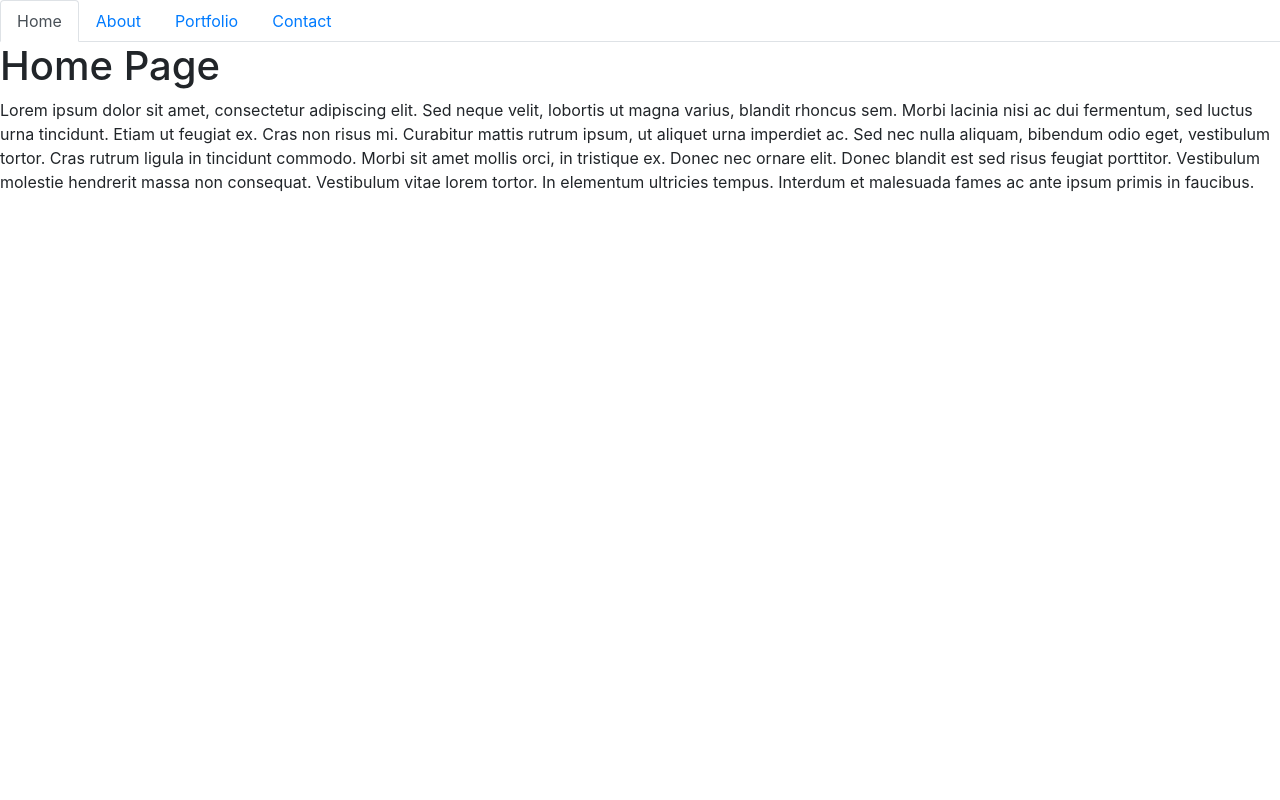
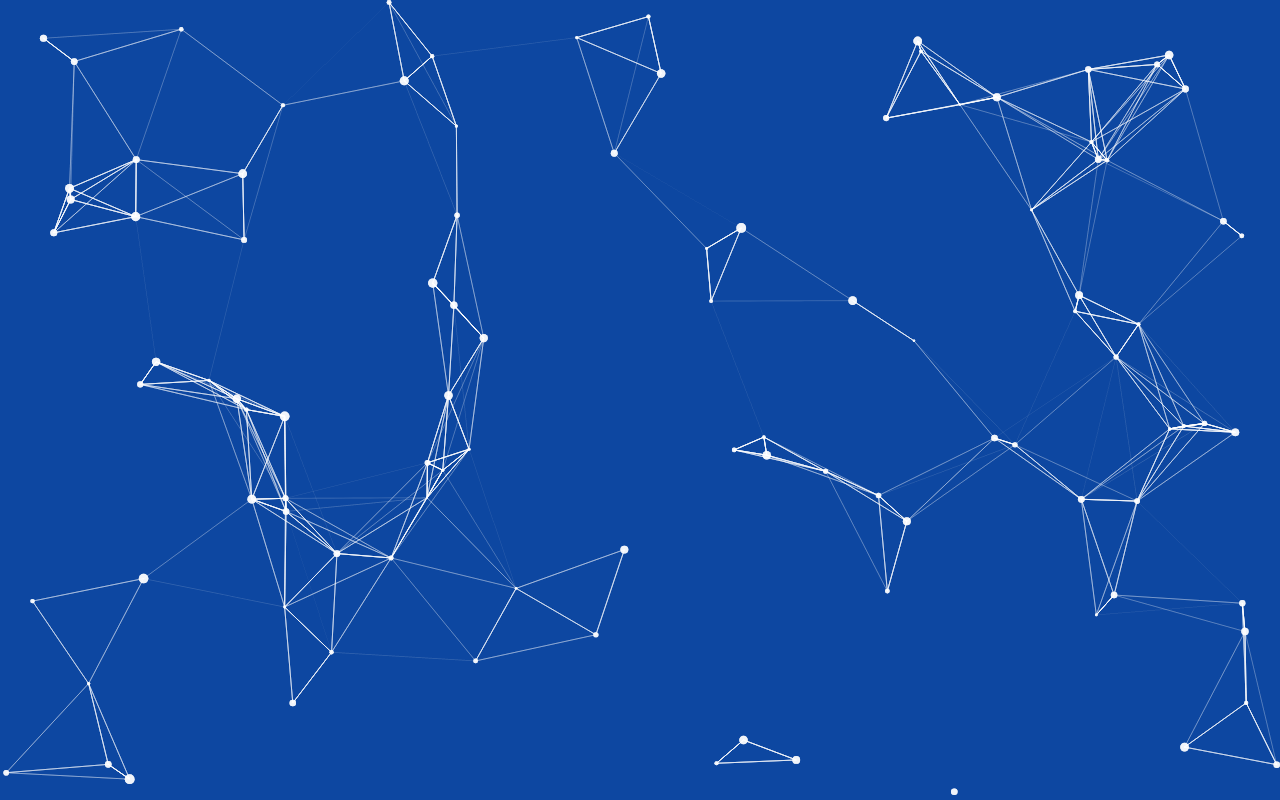
Before and after one commit to banuakman/Portfolio-React, a React (Create React App) app: page / in a window 1280 px wide. Built offline with nearby package versions, Linux system fonts and the light colour scheme.

Commit message:
Create Particle Effects With tsparticles

```diff
--- a/src/App.js
+++ b/src/App.js
@@ -1,6 +1,11 @@
 import React from "react";
+import Wrapper from "./components/Wrapper";
 import MainContainer from "./components/MainContainer";
 
-const App = () => <MainContainer />;
+const App = () => (
+  <Wrapper>
+    <MainContainer />;
+  </Wrapper>
+);
 
 export default App;
--- /dev/null
+++ b/src/components/Particles.js
@@ -0,0 +1,109 @@
+import React, { Component } from "react";
+import Particles from "react-tsparticles";
+
+class Background extends Component {
+  constructor(props) {
+    super(props);
+
+    this.particlesInit = this.particlesInit.bind(this);
+    this.particlesLoaded = this.particlesLoaded.bind(this);
+  }
+
+  particlesInit(main) {
+    console.log(main);
+    // you can initialize the tsParticles instance (main) here, adding custom shapes or presets
+  }
+
+  particlesLoaded(container) {
+    console.log(container);
+  }
+
+  render() {
+    return (
+      <Particles
+        id="tsparticles"
+        init={this.particlesInit}
+        loaded={this.particlesLoaded}
+        options={{
+          background: {
+            color: {
+              value: "#0d47a1",
+            },
+          },
+          fpsLimit: 60,
+          interactivity: {
+            detectsOn: "canvas",
+            events: {
+              onClick: {
+                enable: true,
+                mode: "push",
+              },
+              onHover: {
+                enable: true,
+                mode: "repulse",
+              },
+              resize: true,
+            },
+            modes: {
+              bubble: {
+                distance: 400,
+                duration: 2,
+                opacity: 0.8,
+                size: 40,
+              },
+              push: {
+                quantity: 4,
+              },
+              repulse: {
+                distance: 200,
+                duration: 0.4,
+              },
+            },
+          },
+          particles: {
+            color: {
+              value: "#ffffff",
+            },
+            links: {
+              color: "#ffffff",
+              distance: 150,
+              enable: true,
+              opacity: 0.5,
+              width: 1,
+            },
+            collisions: {
+              enable: true,
+            },
+            move: {
+              direction: "none",
+              enable: true,
+              outMode: "bounce",
+              random: false,
+              speed: 6,
+              straight: false,
+            },
+            number: {
+              density: {
+                enable: true,
+                value_area: 800,
+              },
+              value: 80,
+            },
+            opacity: {
+              value: 0.5,
+            },
+            shape: {
+              type: "circle",
+            },
+            size: {
+              random: true,
+              value: 5,
+            },
+          },
+          detectRetina: true,
+        }}
+      />
+    );
+  }
+}
+export default Background;
--- /dev/null
+++ b/src/components/Wrapper.js
@@ -0,0 +1,8 @@
+import React from "react";
+import "./styles/Wrapper.css";
+
+function Wrapper({ children }) {
+  return <div className="wrapper">{children}</div>;
+}
+
+export default Wrapper;
--- a/src/components/pages/Home.js
+++ b/src/components/pages/Home.js
@@ -1,18 +1,9 @@
 import React from "react";
+import Background from "../Particles";
 
 const Home = () => (
   <div>
-    <h1>Home Page</h1>
-    <p>
-      Lorem ipsum dolor sit amet, consectetur adipiscing elit. Sed neque velit, lobortis ut magna
-      varius, blandit rhoncus sem. Morbi lacinia nisi ac dui fermentum, sed luctus urna tincidunt.
-      Etiam ut feugiat ex. Cras non risus mi. Curabitur mattis rutrum ipsum, ut aliquet urna
-      imperdiet ac. Sed nec nulla aliquam, bibendum odio eget, vestibulum tortor. Cras rutrum ligula
-      in tincidunt commodo. Morbi sit amet mollis orci, in tristique ex. Donec nec ornare elit.
-      Donec blandit est sed risus feugiat porttitor. Vestibulum molestie hendrerit massa non
-      consequat. Vestibulum vitae lorem tortor. In elementum ultricies tempus. Interdum et malesuada
-      fames ac ante ipsum primis in faucibus.
-    </p>
+    <Background />
   </div>
 );
 
```
Also changed, not shown: package.json (+7 -1 lines), src/components/styles/Wrapper.css (added), 2 other files (tests, documents, lock files or other folders).
